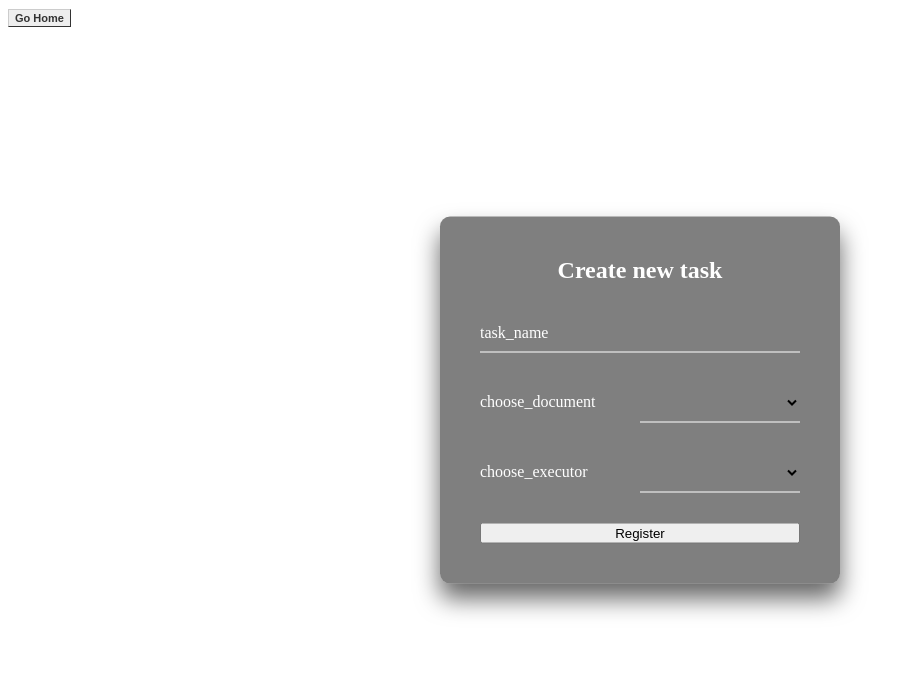
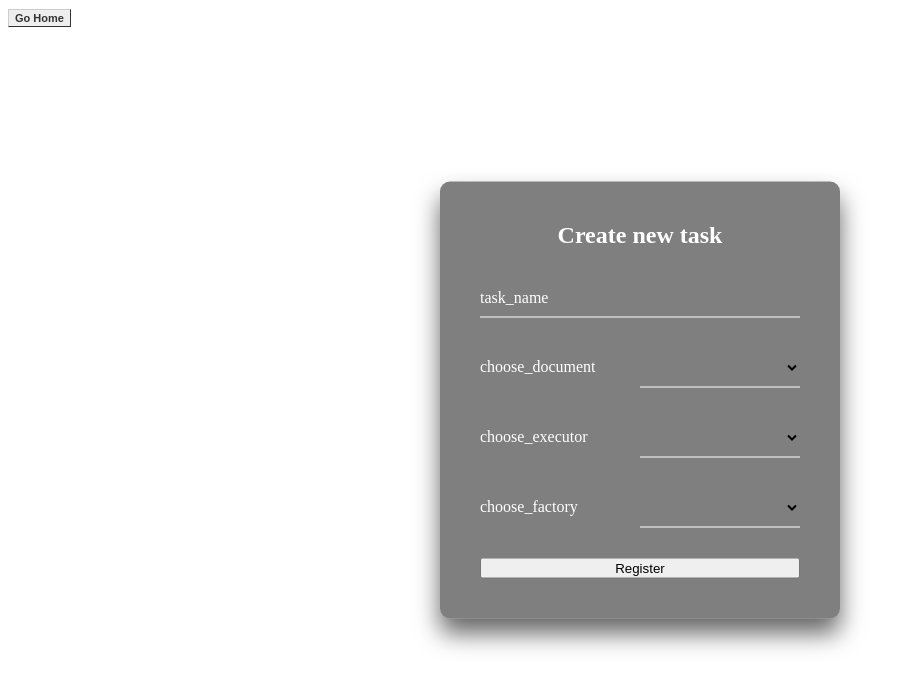
Before and after one commit to Vadbeg/networks-and-info-security, a Flask app: page /add_task in a window 1280 px wide. Shown: the top 689 px of the page, without its empty margins (0-911 px from the left). Run offline with Flask 2, Linux system fonts and the light colour scheme; data that the repository does not hold is empty; some libraries are stand-ins or nearby versions.

Commit message:
Added factory column to tasks

```diff
--- a/crud_server/modules/api/routes.py
+++ b/crud_server/modules/api/routes.py
@@ -224,13 +224,16 @@ def add_task(document_idx: int):
     user = User(connection=connection, cursor=cursor)
     all_users = user.get_all_users()
 
+    factory = Factory(connection=connection, cursor=cursor)
+    all_factories = factory.get_all_factories()
+
     context = {
         'all_documents': all_documents,
-        'all_users': all_users
+        'all_users': all_users,
+        'all_factories': all_factories
     }
 
     if request.method == 'POST':
-        print(request.form)
 
         add_new_task_schema = AddNewTask()
         errors = add_new_task_schema.validate(data=request.form)
@@ -245,7 +248,8 @@ def add_task(document_idx: int):
         task.add_task(
             task_name=args['task_name'],
             executor_id=args['executor_id'],
-            document_id=args['document_id']
+            document_id=args['document_id'],
+            factory_id=args['factory_id']
         )
 
         if document_idx:
--- a/crud_server/modules/api/schemas.py
+++ b/crud_server/modules/api/schemas.py
@@ -53,6 +53,7 @@ class AddNewTask(Schema):
 
     executor_id = fields.Int(required=True)
     document_id = fields.Int(required=True)
+    factory_id = fields.Int(required=True)
 
 
 class UpdateTableSchema(Schema):
--- a/crud_server/modules/api/templates/pages/inputs/add_task.html
+++ b/crud_server/modules/api/templates/pages/inputs/add_task.html
@@ -44,6 +44,18 @@
               <label class="select-label">choose_executor</label>
           </div>
 
+          <div class="user-box" style="clear: both;">
+              <select style="text-align: right"
+                      name="factory_id"
+                      id="factories" required="">
+
+                  {% for curr_factory in all_factories %}
+                  <option value="{{ curr_factory.id }}">{{ curr_factory.id }}. {{ curr_factory.factory_name }}</option>
+                  {% endfor %}
+              </select>
+              <label class="select-label">choose_factory</label>
+          </div>
+
           <input type="submit" class="button" value="Register">
       </form>
     </div>
--- a/crud_server/modules/api/templates/pages/tables/tasks.html
+++ b/crud_server/modules/api/templates/pages/tables/tasks.html
@@ -9,6 +9,7 @@
             <th>task_name</th>
             <th>executor_id</th>
             <th>document_id</th>
+            <th>factory_id</th>
         </tr>
     </thead>
     <tbody>
@@ -18,6 +19,7 @@
         <td>{{ curr_task.task_name }}</td>
         <td>{{ curr_task.executor_id }}</td>
         <td>{{ curr_task.document_id }}</td>
+        <td>{{ curr_task.factory_id }}</td>
     </tr>
     {% endfor %}
     </tbody>
```
